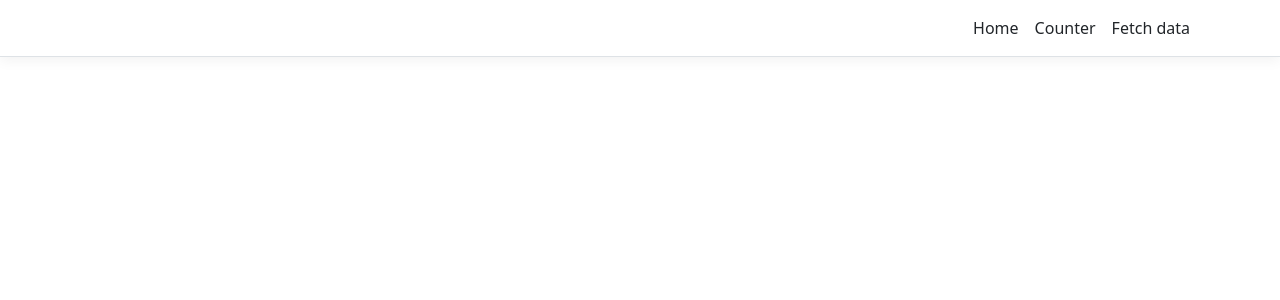
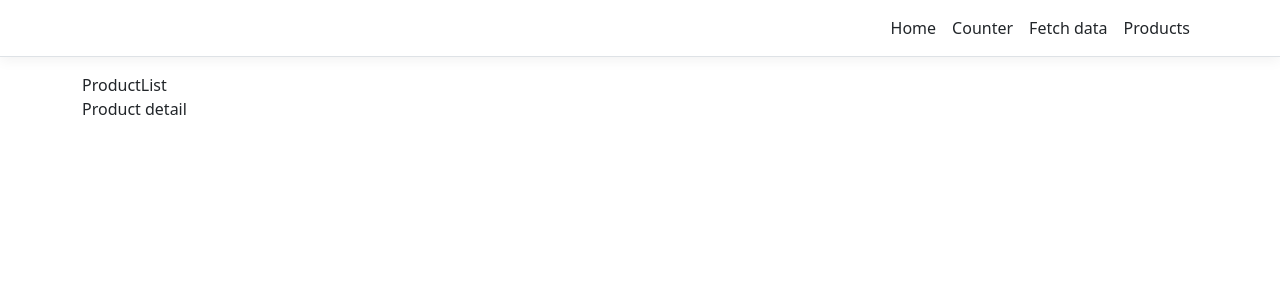
Before and after one commit to GiaDai/CleanArchitecture.Aggregation, a React (Create React App) app in the folder CleanArchitecture.Aggregation/CleanArchitecture.Aggregation.WebApp/ClientApp/: page /products in a window 1280 px wide. Shown: the top 300 px of the page. Built offline with nearby package versions, Linux system fonts and the light colour scheme.

Commit message:
Add react router nested

```diff
--- a/CleanArchitecture.Aggregation/CleanArchitecture.Aggregation.WebApp/ClientApp/src/App.js
+++ b/CleanArchitecture.Aggregation/CleanArchitecture.Aggregation.WebApp/ClientApp/src/App.js
@@ -1,6 +1,5 @@
 import React, { Component } from 'react';
-import { Route, Routes } from 'react-router-dom';
-import AppRoutes from './AppRoutes';
+import { Routing } from './AppRoutes';
 import { Layout } from './components/Layout';
 import './custom.css';
 import TodoProvider from './context/todoContext';
@@ -12,16 +11,11 @@ export default class App extends Component {
   render() {
     return (
       <ProductProvider>
-      <TodoProvider>
-      <Layout>
-        <Routes>
-          {AppRoutes.map((route, index) => {
-            const { element, ...rest } = route;
-            return <Route key={index} {...rest} element={element} />;
-          })}
-        </Routes>
-      </Layout>
-      </TodoProvider>
+        <TodoProvider>
+          <Layout>
+            <Routing />
+          </Layout>
+        </TodoProvider>
       </ProductProvider>
     );
   }
--- a/CleanArchitecture.Aggregation/CleanArchitecture.Aggregation.WebApp/ClientApp/src/AppRoutes.js
+++ b/CleanArchitecture.Aggregation/CleanArchitecture.Aggregation.WebApp/ClientApp/src/AppRoutes.js
@@ -1,7 +1,8 @@
+import { Route, Routes } from 'react-router-dom';
 import { Counter } from "./components/Counter";
 import { FetchData } from "./components/FetchData";
 import { Home } from "./components/Home";
-
+import { ProductList, ProductDetail, ProductAdd } from "./components/products"
 const AppRoutes = [
   {
     index: true,
@@ -18,3 +19,28 @@ const AppRoutes = [
 ];
 
 export default AppRoutes;
+
+export const RenderRoutes = () => {
+  return (
+    <Routes>
+      {AppRoutes.map((route, index) => {
+        const { element, ...rest } = route;
+        return <Route key={index} {...rest} element={element} />;
+      })}
+    </Routes>
+  );
+}
+
+export const Routing = () => {
+  return (
+    <Routes>
+      <Route exact path='/' element={<Home/>} />
+      <Route path='/counter' element={<Counter/>} />
+      <Route path='/fetch-data' element={<FetchData/>} />
+      <Route path='products' element={<ProductList/>}>
+        <Route path='add' element={<ProductAdd/>} />
+        {/* <Route path=':id' element={<ProductDetail/>} /> */}
+      </Route>
+    </Routes>
+  );
+}
--- a/CleanArchitecture.Aggregation/CleanArchitecture.Aggregation.WebApp/ClientApp/src/components/NavMenu.tsx
+++ b/CleanArchitecture.Aggregation/CleanArchitecture.Aggregation.WebApp/ClientApp/src/components/NavMenu.tsx
@@ -23,6 +23,9 @@ const NavMenu = () => {
                             <NavItem>
                                 <NavLink tag={Link} className="text-dark" to="/fetch-data">Fetch data</NavLink>
                             </NavItem>
+                            <NavItem>
+                                <NavLink tag={Link} className="text-dark" to="/products">Products</NavLink>
+                            </NavItem>
                         </ul>
                     </Collapse>
                 </Container>
--- /dev/null
+++ b/CleanArchitecture.Aggregation/CleanArchitecture.Aggregation.WebApp/ClientApp/src/components/products/ProductAdd.tsx
@@ -0,0 +1,9 @@
+import React, { memo } from 'react'
+
+const ProductAdd = memo(() => {
+  return (
+    <div>ProductAdd</div>
+  )
+})
+
+export default ProductAdd
--- /dev/null
+++ b/CleanArchitecture.Aggregation/CleanArchitecture.Aggregation.WebApp/ClientApp/src/components/products/ProductDelete.tsx
@@ -0,0 +1,9 @@
+import React, { memo } from 'react'
+
+const ProductDelete = memo(() => {
+  return (
+    <div>ProductDelete</div>
+  )
+})
+
+export default ProductDelete
--- /dev/null
+++ b/CleanArchitecture.Aggregation/CleanArchitecture.Aggregation.WebApp/ClientApp/src/components/products/ProductDetail.tsx
@@ -0,0 +1,9 @@
+import React, { memo } from 'react'
+
+const ProductDetail = memo(() => {
+  return (
+    <div>ProductDetail</div>
+  )
+})
+
+export default ProductDetail
--- /dev/null
+++ b/CleanArchitecture.Aggregation/CleanArchitecture.Aggregation.WebApp/ClientApp/src/components/products/ProductList.tsx
@@ -0,0 +1,13 @@
+import React, { memo } from 'react'
+import { Link } from 'react-router-dom';
+import { NavLink } from 'reactstrap';
+const ProductList = memo(() => {
+  return (
+    <>
+        <div>ProductList</div>
+        <NavLink tag={Link} className="text-dark" to="/products/1">Product detail</NavLink>
+    </>
+  )
+})
+
+export default ProductList
--- /dev/null
+++ b/CleanArchitecture.Aggregation/CleanArchitecture.Aggregation.WebApp/ClientApp/src/components/products/ProductUpdate.tsx
@@ -0,0 +1,9 @@
+import React, { memo } from 'react'
+
+const ProductUpdate = memo(() => {
+  return (
+    <div>ProductUpdate</div>
+  )
+})
+
+export default ProductUpdate
--- /dev/null
+++ b/CleanArchitecture.Aggregation/CleanArchitecture.Aggregation.WebApp/ClientApp/src/components/products/index.tsx
@@ -0,0 +1,12 @@
+import ProductList from './ProductList';
+import ProductAdd from './ProductAdd';
+import ProductDelete from './ProductDelete';
+import ProductDetail from './ProductDetail';
+import ProductUpdate from './ProductUpdate';
+export {
+    ProductList,
+    ProductAdd,
+    ProductDelete,
+    ProductDetail,
+    ProductUpdate
+}
```
